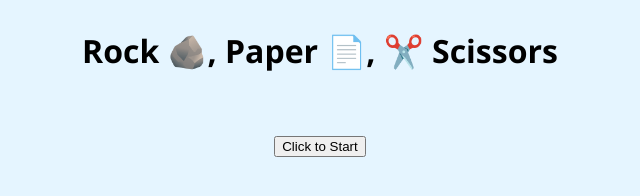
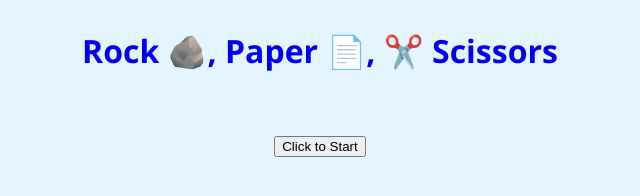
Before and after one commit to Kopfkinos/rock-paper-scissors, a plain HTML site: page index.html in a window 1280 px wide. Shown: the whole page, without its empty margins (320-960 px from the left). Drawn offline with Linux system fonts and the light colour scheme.

Commit message:
made header a link to refresh the game

```diff
--- a/index.html
+++ b/index.html
@@ -8,7 +8,10 @@
 
   <body>
     <script src="script.js" defer></script>
-    <header><h1>Rock 🪨, Paper 📄, ✂️ Scissors</h1></header>
+    <header>
+      <a href="/index.html">
+      <h1>Rock 🪨, Paper 📄, ✂️ Scissors</h1></header>
+      </a>
     <section id="playArea">
       <h2 id="instruction"></h2>
       <div id="results"></div>
--- a/style.css
+++ b/style.css
@@ -20,3 +20,7 @@ section {
 button {
   margin: 2px;
 }
+
+a {
+  text-decoration: none;
+}
```
